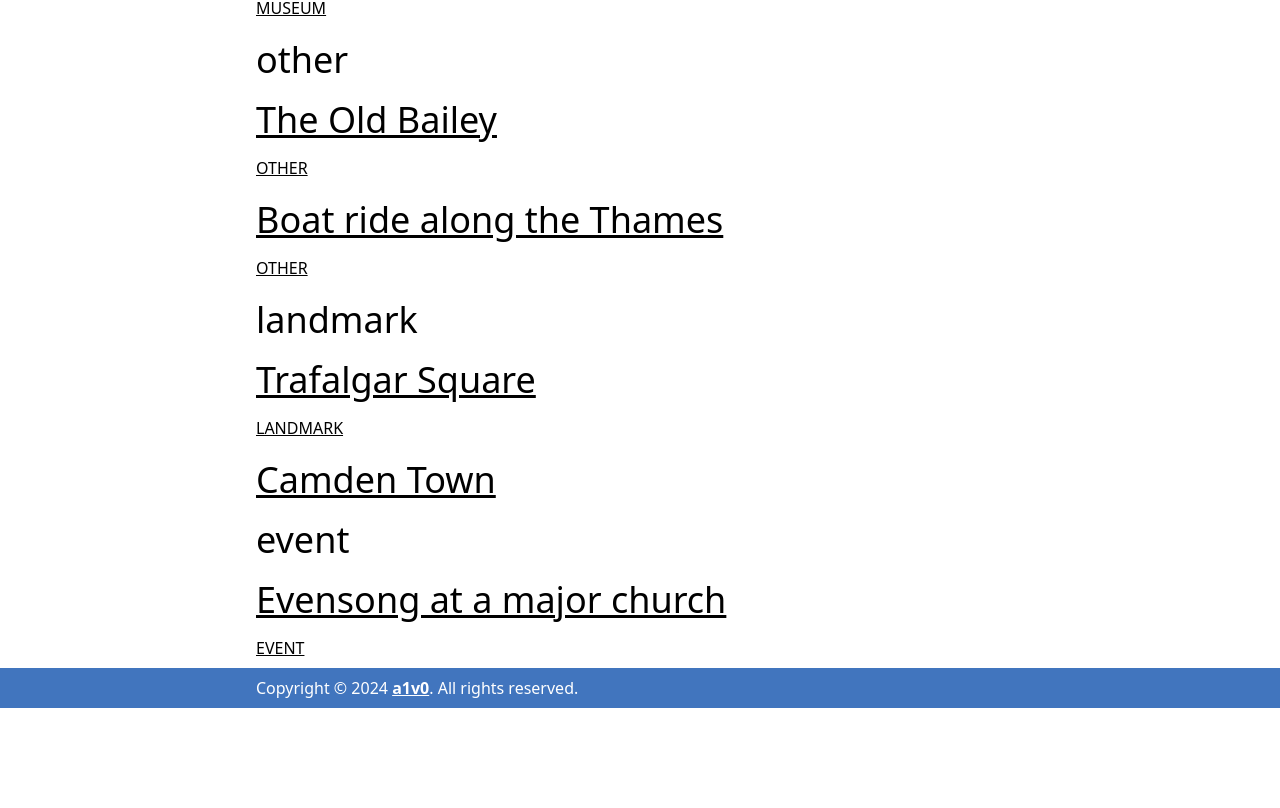
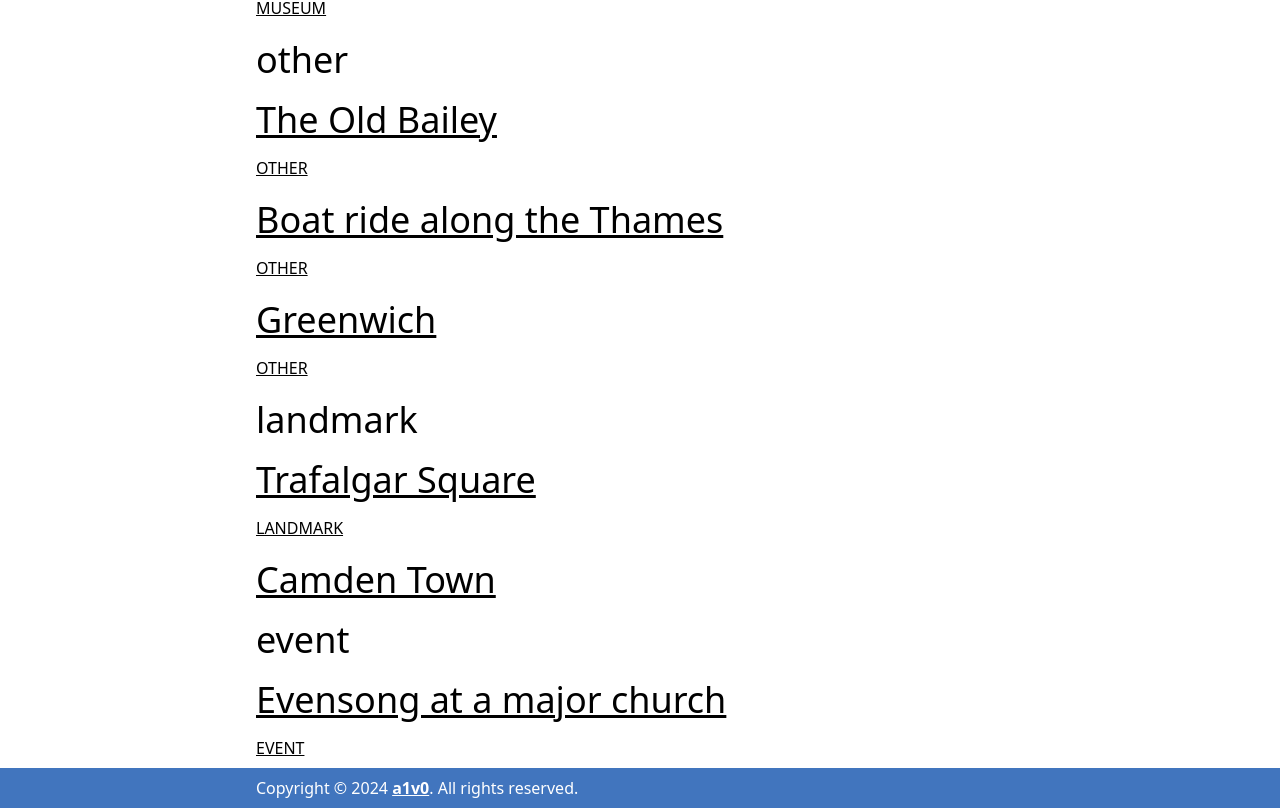
Before and after one commit to a1v0/london-liste, a Next.js app: page /types in a window 1280 px wide. Shown: the part 916-1724 px from the top of the page. Before the commit the page ends 1624 px from the top, so only its background shows below. Built offline with nearby package versions, Linux system fonts and the light colour scheme; a web font is replaced by a local one.

Commit message:
Add Greenwich to list

```diff
--- a/app/places.js
+++ b/app/places.js
@@ -170,19 +170,21 @@ exports.places = [
 		location: "Central - various", // "[region] - [area]" or "[region] - [Tube stop]". For examples, see above.
 		website: "https://www.thamesclippers.com/",
 	},
-	// {
-	// 	slug: "", // leave this blank
-	// 	name: "",
-	// 	keyFacts: [
-	// 		"",
-	// 		"", // add more or delete as necessary
-	// 	],
-	// 	description: "",
-	// 	type: "", // see list of approved types above. Let a1v0 know if you need to add another type.
-	// 	cost: "",
-	// 	location: "", // "[region] - [area]" or "[region] - [Tube stop]". For examples, see above.
-	// 	website: "",
-	// },
+	{
+		slug: "greenwich", // leave this blank
+		name: "Greenwich",
+		keyFacts: [
+			"Greenwich is a beautiful area full of nice shops and museums",
+			"There's a lovely part and the Royal Observatory", // add more or delete as necessary
+			"It's home to various landmarks including the Cutty Sark and the Royal Naval College",
+			"The Prime Meridian goes through Greenwich, hence Greenwich Meantime",
+		],
+		description: "",
+		type: "other", // see list of approved types above. Let a1v0 know if you need to add another type.
+		cost: "free",
+		location: "South - Greenwich", // "[region] - [area]" or "[region] - [Tube stop]". For examples, see above.
+		website: "",
+	},
 	// {
 	// 	slug: "", // leave this blank
 	// 	name: "",
@@ -446,7 +448,6 @@ exports.places = [
 	// Duxford (costs money)
 	// Ceremony of the Keys (needs to be booked three months in advance, but is free)
 	// National Trust/English Heritage Stuff (requires membership)
-	// Greenwich
 	// Hendon Aircraft Museum
 	// Changing of the Guards
 	// Trooping the Colour (just once a year)
```
